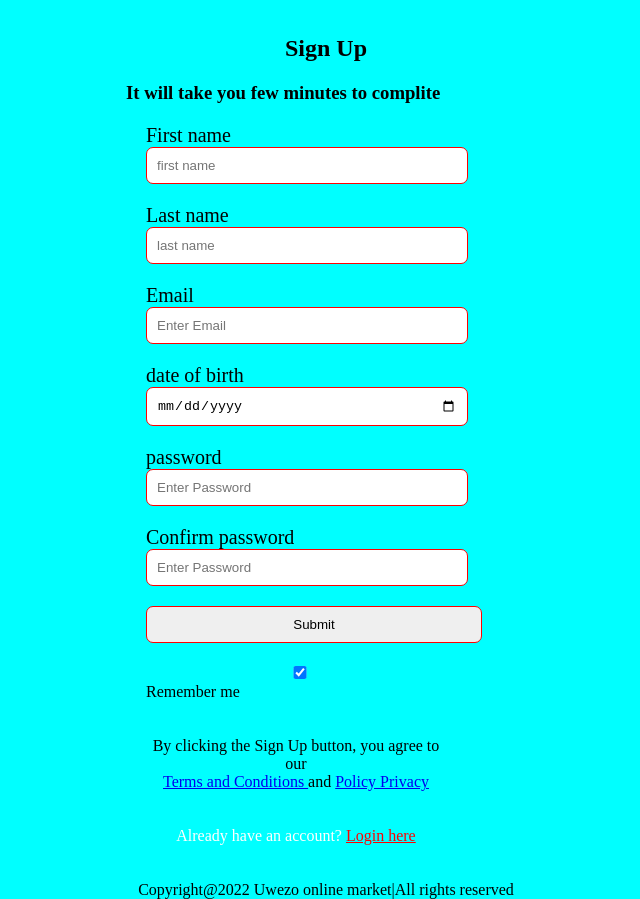
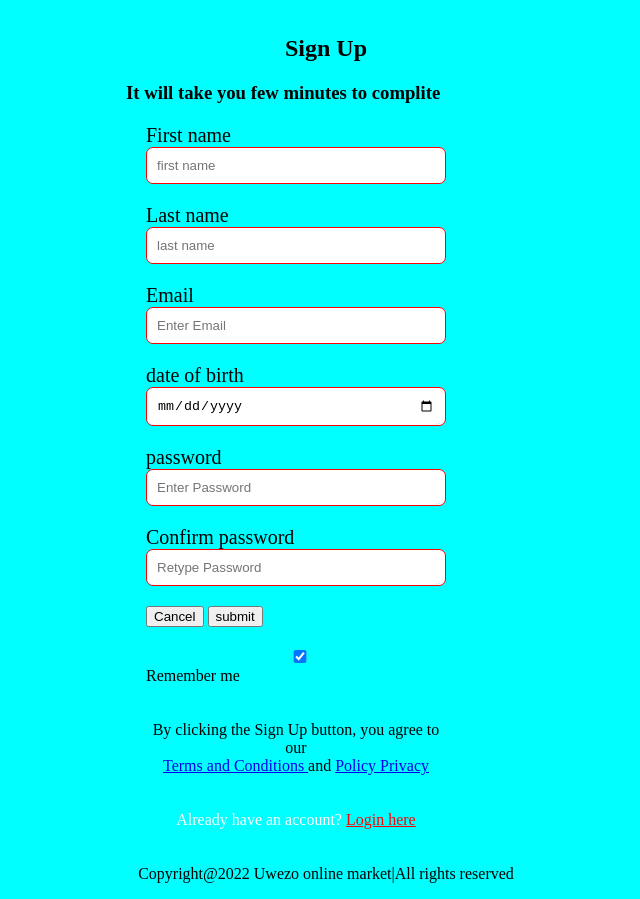
Before and after one commit to rickymurithi/uwezo-online-market, a plain HTML site: page signup.html in a window 1280 px wide. Shown: the whole page, without its empty margins (314-954 px from the left). Drawn offline with Linux system fonts and the light colour scheme.

Commit message:
add css files

```diff
--- a/assets/css/ft-login.css
+++ b/assets/css/ft-login.css
@@ -1,3 +1,6 @@
+*{
+    box-sizing: border-box
+}
 body{
     background-color: aqua;
 }
@@ -67,7 +70,9 @@ input type > {
 #submit-btn{
     padding-top: 20px;
     border-radius: 20px;
-    width: 336px;
+    width: 500px;
+    height: 200%;
+
 
 }
 #login-btn{
--- a/assets/js/scripts.js
+++ b/assets/js/scripts.js
@@ -5,3 +5,6 @@ function uncheck() {
     document.getElementById("checkbox").checked = false;
     console.log("checkbox")
 }
+function login-box(){
+    document.getElementById("")
+}
--- a/signup.html
+++ b/signup.html
@@ -26,9 +26,10 @@
             <label>password</label>
             <input type="password" placeholder="Enter Password" name="psw" required>
             <label>Confirm password</label>
-            <input type="password" placeholder="Enter Password" name="psw" required>
+            <input type="password" placeholder="Retype Password" name="psw" required>
             <div id="submit-btn">
-                <input type="submit" placeholder="signup" name="sign up" required>
+                <button type="button" class="cancelbtn">Cancel</button>
+                <button type="button" class="signup">submit</button>
                 <label>
             </div>
             <input type="checkbox" checked="checked" name="remember"> Remember me
```
Also changed, not shown: forgotpassword.html (+6 -4 lines), login.html (+5 -6 lines).
